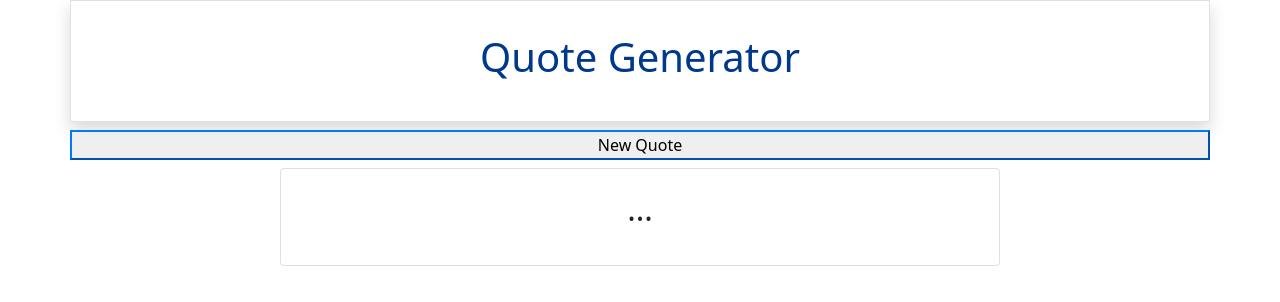
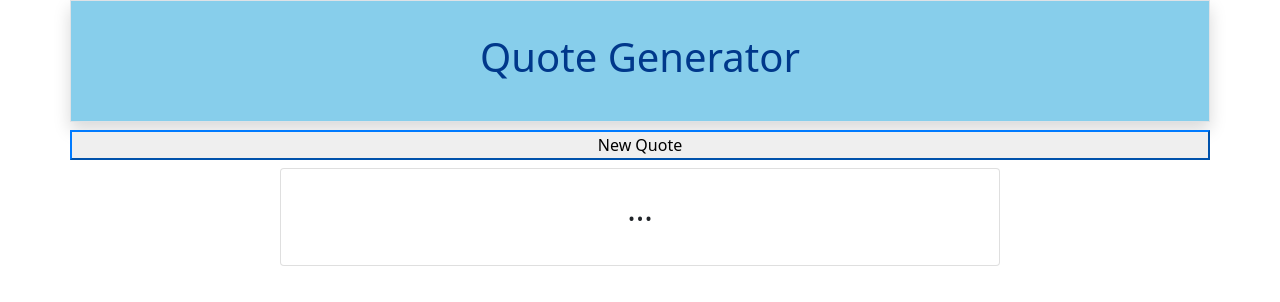
Before and after one commit to rtaye/Quote-Generator-1, a plain HTML site: page index.html in a window 1280 px wide. Drawn offline with nearby package versions, Linux system fonts and the light colour scheme.

Commit message:
change color on style.css

```diff
--- a/style.css
+++ b/style.css
@@ -1,6 +1,6 @@
 header {
     padding: 2em;
-    background-color:    margin-top: 2em;
+    background-color: skyblue; margin-top: 2em;
     text-align: center;
     color: rgb(0, 56, 139);
 
```
